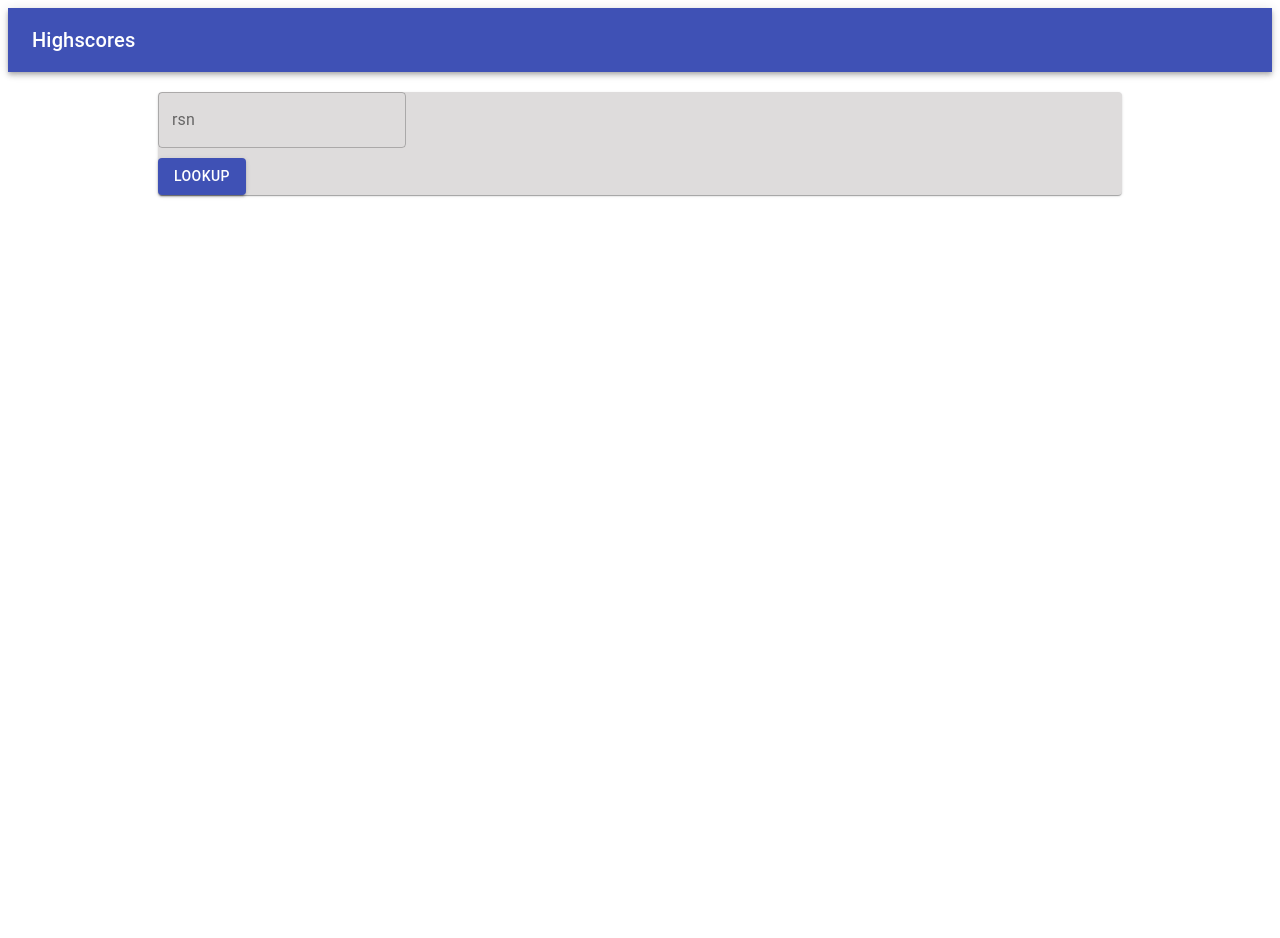
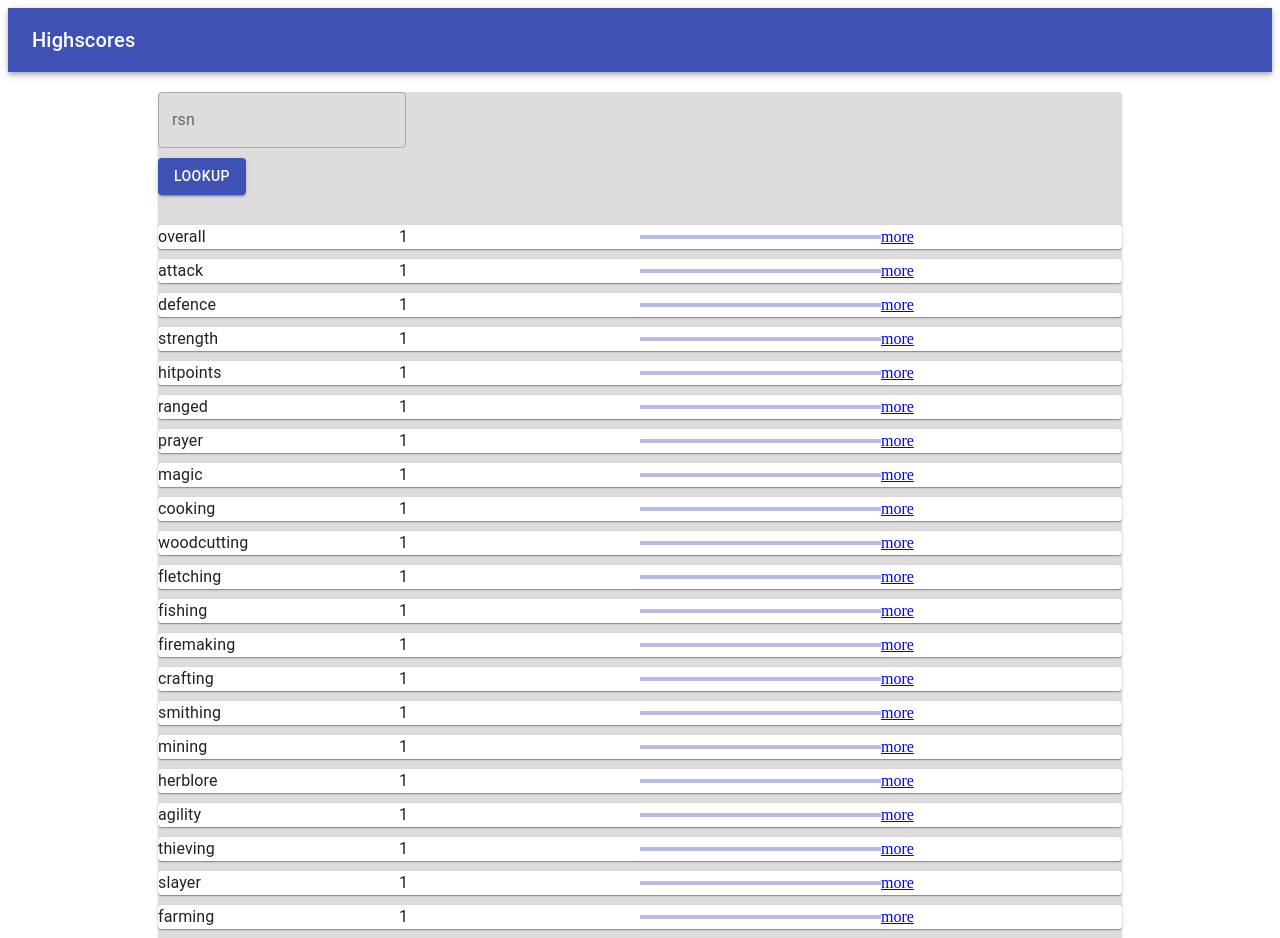
Before and after one commit to 1lander/osrshighscores, a React (Create React App) app: page / in a window 1280 px wide. Shown: the top 938 px of the page. Before the commit the page ends 800 px from the top, so only its background shows below. Built offline with nearby package versions, Linux system fonts and the light colour scheme.

Commit message:
search updated

```diff
--- a/src/App.js
+++ b/src/App.js
@@ -12,7 +12,6 @@ import {
   BrowserRouter as Router,
   Switch,
   Route,
-  Link
 } from "react-router-dom";
 
 const useStyles = makeStyles((theme) => ({
@@ -30,14 +29,40 @@ const useStyles = makeStyles((theme) => ({
 }));
 
 function App() {
-  const [playerData, setPlayerdata] = useState();
+  let emptyPlayer = [
+      {id: 1, name: "overall", level:1, xp:0, rank:null},
+      {id: 2, name: "attack", level:1, xp:0, rank:null},
+      {id: 3, name: "defence", level:1, xp:0, rank:null},
+      {id: 4, name: "strength", level:1, xp:0, rank:null},
+      {id: 5, name: "hitpoints", level:1, xp:0, rank:null},
+      {id: 6, name: "ranged", level:1, xp:0, rank:null},
+      {id: 7, name: "prayer", level:1, xp:0, rank:null},
+      {id: 8, name: "magic", level:1, xp:0, rank:null},
+      {id: 9, name: "cooking", level:1, xp:0, rank:null},
+      {id: 10, name: "woodcutting", level:1, xp:0, rank:null},
+      {id: 11, name: "fletching", level:1, xp:0, rank:null},
+      {id: 12, name: "fishing", level:1, xp:0, rank:null},
+      {id: 13, name: "firemaking", level:1, xp:0, rank:null},
+      {id: 14, name: "crafting", level:1, xp:0, rank:null},
+      {id: 15, name: "smithing", level:1, xp:0, rank:null},
+      {id: 16, name: "mining", level:1, xp:0, rank:null},
+      {id: 17, name: "herblore", level:1, xp:0, rank:null},
+      {id: 18, name: "agility", level:1, xp:0, rank:null},
+      {id: 19, name: "thieving", level:1, xp:0, rank:null},
+      {id: 20, name: "slayer", level:1, xp:0, rank:null},
+      {id: 21, name: "farming", level:1, xp:0, rank:null},
+      {id: 22, name: "runecraft", level:1, xp:0, rank:null},
+      {id: 23, name: "hunter", level:1, xp:0, rank:null},
+      {id: 24, name: "construction", level:1, xp:0, rank:null}
+  ];
+
+  const [playerData, setPlayerdata] = useState(emptyPlayer);
   const [pressed, setPressed] = useState(false);
   const classes = useStyles();
 
   return (
     <div className="App">
       <Navbar/>
-
       <Paper className={classes.paper}>
         <Searchbar
           className={classes.searchbar}
@@ -57,6 +82,7 @@ function App() {
             </Route>
           </Switch>
         </Router>}
+
       </Paper>
     </div>
   );
--- a/src/components/highscore.js
+++ b/src/components/highscore.js
@@ -65,47 +65,48 @@ export default class Highscore extends React.Component {
 
     constructor(props){
         super(props)
-        this.state = {skills: []}
+        this.state = {
+            skills: [
+                {id: 1, name: "overall", level:1, xp:0, rank:null},
+                {id: 2, name: "attack", level:1, xp:0, rank:null},
+                {id: 3, name: "defence", level:1, xp:0, rank:null},
+                {id: 4, name: "strength", level:1, xp:0, rank:null},
+                {id: 5, name: "hitpoints", level:1, xp:0, rank:null},
+                {id: 6, name: "ranged", level:1, xp:0, rank:null},
+                {id: 7, name: "prayer", level:1, xp:0, rank:null},
+                {id: 8, name: "magic", level:1, xp:0, rank:null},
+                {id: 9, name: "cooking", level:1, xp:0, rank:null},
+                {id: 10, name: "woodcutting", level:1, xp:0, rank:null},
+                {id: 11, name: "fletching", level:1, xp:0, rank:null},
+                {id: 12, name: "fishing", level:1, xp:0, rank:null},
+                {id: 13, name: "firemaking", level:1, xp:0, rank:null},
+                {id: 14, name: "crafting", level:1, xp:0, rank:null},
+                {id: 15, name: "smithing", level:1, xp:0, rank:null},
+                {id: 16, name: "mining", level:1, xp:0, rank:null},
+                {id: 17, name: "herblore", level:1, xp:0, rank:null},
+                {id: 18, name: "agility", level:1, xp:0, rank:null},
+                {id: 19, name: "thieving", level:1, xp:0, rank:null},
+                {id: 20, name: "slayer", level:1, xp:0, rank:null},
+                {id: 21, name: "farming", level:1, xp:0, rank:null},
+                {id: 22, name: "runecraft", level:1, xp:0, rank:null},
+                {id: 23, name: "hunter", level:1, xp:0, rank:null},
+                {id: 24, name: "construction", level:1, xp:0, rank:null}
+            ]}
+    }
+
+    componentDidUpdate(){
+        console.log(this.props.playerData)
     }
 
     componentDidMount(){
-        const s = this.props.playerData.skills;
-        //const b = this.props.playerData.bosses;
-
-        this.setState({
-            skills: [
-                {id: 1, name: "overall", level:s.overall.level, xp:s.overall.xp, rank:s.overall.rank},
-                {id: 2, name: "attack", level:s.attack.level, xp:s.attack.xp, rank:s.attack.rank},
-                {id: 3, name: "defence", level:s.defence.level, xp:s.defence.xp, rank:s.defence.rank},
-                {id: 4, name: "strength", level:s.strength.level, xp:s.strength.xp, rank:s.strength.rank},
-                {id: 5, name: "hitpoints", level:s.hitpoints.level, xp:s.hitpoints.xp, rank:s.hitpoints.rank},
-                {id: 6, name: "ranged", level:s.ranged.level, xp:s.ranged.xp, rank:s.ranged.rank},
-                {id: 7, name: "prayer", level:s.prayer.level, xp:s.prayer.xp, rank:s.prayer.rank},
-                {id: 8, name: "magic", level:s.magic.level, xp:s.magic.xp, rank:s.magic.rank},
-                {id: 9, name: "cooking", level:s.cooking.level, xp:s.cooking.xp, rank:s.cooking.rank},
-                {id: 10, name: "woodcutting", level:s.woodcutting.level, xp:s.woodcutting.xp, rank:s.woodcutting.rank},
-                {id: 11, name: "fletching", level:s.fletching.level, xp:s.fletching.xp, rank:s.fletching.rank},
-                {id: 12, name: "fishing", level:s.fishing.level, xp:s.fishing.xp, rank:s.fishing.rank},
-                {id: 13, name: "firemaking", level:s.firemaking.level, xp:s.firemaking.xp, rank:s.firemaking.rank},
-                {id: 14, name: "crafting", level:s.crafting.level, xp:s.crafting.xp, rank:s.crafting.rank},
-                {id: 15, name: "smithing", level:s.smithing.level, xp:s.smithing.xp, rank:s.smithing.rank},
-                {id: 16, name: "mining", level:s.mining.level, xp:s.mining.xp, rank:s.mining.rank},
-                {id: 17, name: "herblore", level:s.herblore.level, xp:s.herblore.xp, rank:s.herblore.rank},
-                {id: 18, name: "agility", level:s.agility.level, xp:s.agility.xp, rank:s.agility.rank},
-                {id: 19, name: "thieving", level:s.thieving.level, xp:s.thieving.xp, rank:s.thieving.rank},
-                {id: 20, name: "slayer", level:s.slayer.level, xp:s.slayer.xp, rank:s.slayer.rank},
-                {id: 21, name: "farming", level:s.farming.level, xp:s.farming.xp, rank:s.farming.rank},
-                {id: 22, name: "runecraft", level:s.runecraft.level, xp:s.runecraft.xp, rank:s.runecraft.rank},
-                {id: 23, name: "hunter", level:s.hunter.level, xp:s.hunter.xp, rank:s.hunter.rank},
-                {id: 24, name: "construction", level:s.construction.level, xp:s.construction.xp, rank:s.construction.rank}
-            ]
-        })
+        //const s = this.props.playerData.skills;
+        console.log(this.props.prayerData)
     }
 
     render() {
         return(
            <div>
-               {this.state.skills.map((s) => <Levelview key={s.id} name={s.name} level={s.level} xp={s.xp} rank={s.rank} skill={s}></Levelview>)}
+               {this.props.playerData.map((s) => <Levelview key={s.id} name={s.name} level={s.level} xp={s.xp} rank={s.rank} skill={s}></Levelview>)}
            </div>
       );
     }
--- a/src/components/searchbar.js
+++ b/src/components/searchbar.js
@@ -18,7 +18,34 @@ export default class RsnForm extends React.Component {
       fetch(`http://localhost:8080/stats/${this.state.rsn}`)
         .then(response => response.json())
         .then(data => {
-            this.props.setPlayerdata(data.main)
+            let s = data.main.skills;
+
+            this.props.setPlayerdata([
+                {id: 1, name: "overall", level:s.overall.level, xp:s.overall.xp, rank:s.overall.rank},
+                {id: 2, name: "attack", level:s.attack.level, xp:s.attack.xp, rank:s.attack.rank},
+                {id: 3, name: "defence", level:s.defence.level, xp:s.defence.xp, rank:s.defence.rank},
+                {id: 4, name: "strength", level:s.strength.level, xp:s.strength.xp, rank:s.strength.rank},
+                {id: 5, name: "hitpoints", level:s.hitpoints.level, xp:s.hitpoints.xp, rank:s.hitpoints.rank},
+                {id: 6, name: "ranged", level:s.ranged.level, xp:s.ranged.xp, rank:s.ranged.rank},
+                {id: 7, name: "prayer", level:s.prayer.level, xp:s.prayer.xp, rank:s.prayer.rank},
+                {id: 8, name: "magic", level:s.magic.level, xp:s.magic.xp, rank:s.magic.rank},
+                {id: 9, name: "cooking", level:s.cooking.level, xp:s.cooking.xp, rank:s.cooking.rank},
+                {id: 10, name: "woodcutting", level:s.woodcutting.level, xp:s.woodcutting.xp, rank:s.woodcutting.rank},
+                {id: 11, name: "fletching", level:s.fletching.level, xp:s.fletching.xp, rank:s.fletching.rank},
+                {id: 12, name: "fishing", level:s.fishing.level, xp:s.fishing.xp, rank:s.fishing.rank},
+                {id: 13, name: "firemaking", level:s.firemaking.level, xp:s.firemaking.xp, rank:s.firemaking.rank},
+                {id: 14, name: "crafting", level:s.crafting.level, xp:s.crafting.xp, rank:s.crafting.rank},
+                {id: 15, name: "smithing", level:s.smithing.level, xp:s.smithing.xp, rank:s.smithing.rank},
+                {id: 16, name: "mining", level:s.mining.level, xp:s.mining.xp, rank:s.mining.rank},
+                {id: 17, name: "herblore", level:s.herblore.level, xp:s.herblore.xp, rank:s.herblore.rank},
+                {id: 18, name: "agility", level:s.agility.level, xp:s.agility.xp, rank:s.agility.rank},
+                {id: 19, name: "thieving", level:s.thieving.level, xp:s.thieving.xp, rank:s.thieving.rank},
+                {id: 20, name: "slayer", level:s.slayer.level, xp:s.slayer.xp, rank:s.slayer.rank},
+                {id: 21, name: "farming", level:s.farming.level, xp:s.farming.xp, rank:s.farming.rank},
+                {id: 22, name: "runecraft", level:s.runecraft.level, xp:s.runecraft.xp, rank:s.runecraft.rank},
+                {id: 23, name: "hunter", level:s.hunter.level, xp:s.hunter.xp, rank:s.hunter.rank},
+                {id: 24, name: "construction", level:s.construction.level, xp:s.construction.xp, rank:s.construction.rank}
+            ]);
             this.props.setPressed(false)
         });
   }
```
